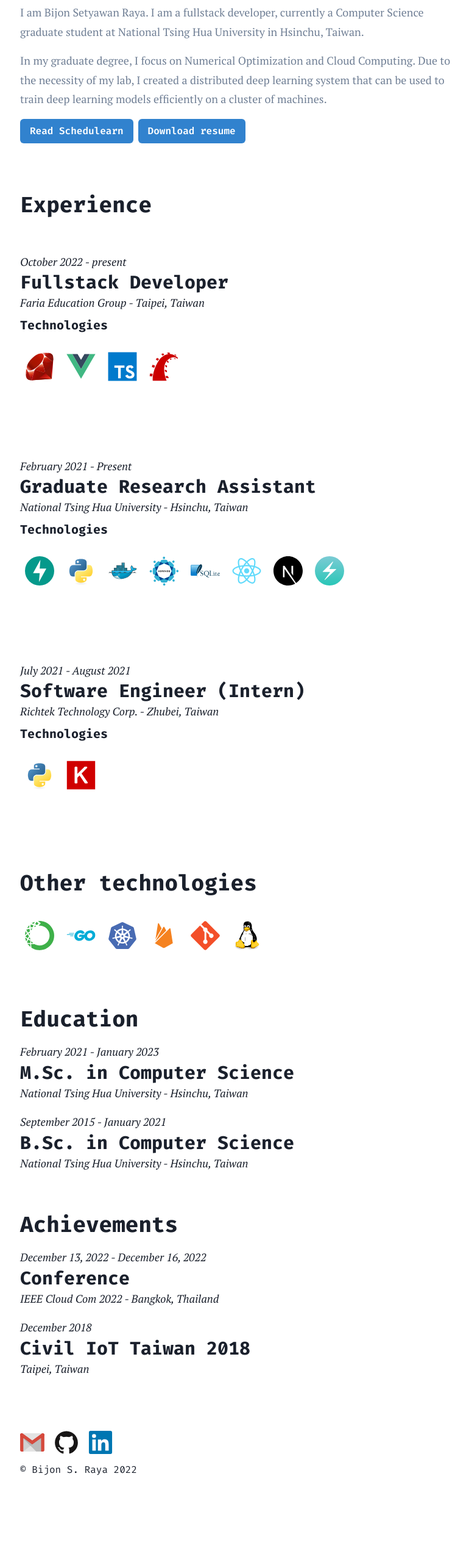
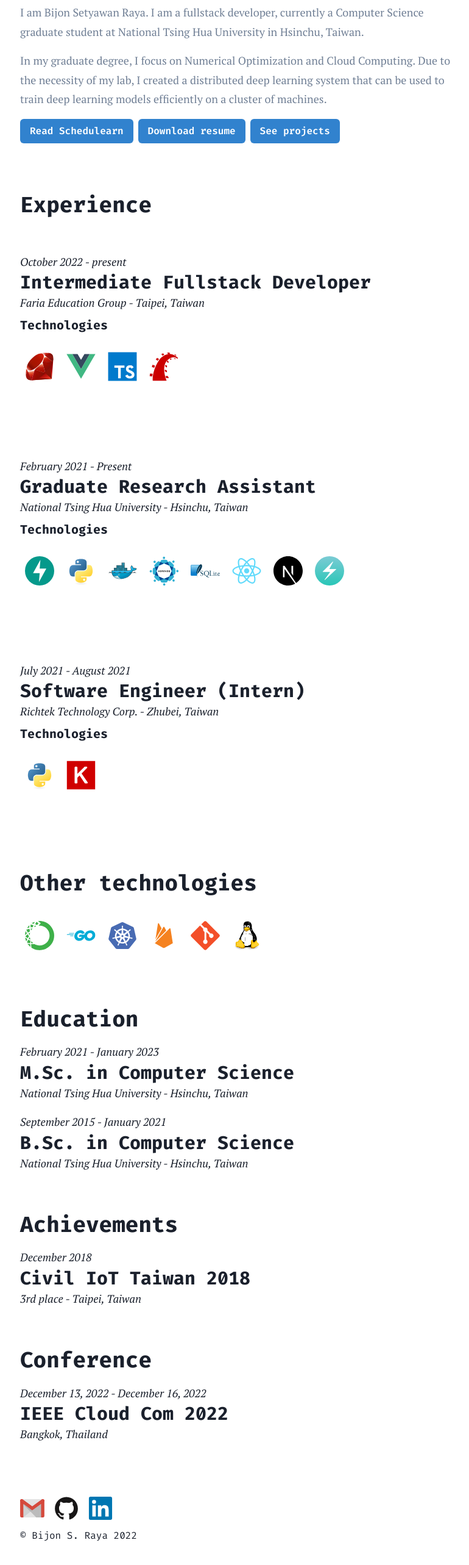
Before and after one commit to bsraya/bsraya, a Next.js app: page /about in a window 1280 px wide. Shown: the part 216-2782 px from the top of the page at 61% size, without its empty margins (239-1009 px from the left). Before the commit the page ends 2680 px from the top, so only its background shows below. Built offline with nearby package versions, Linux system fonts and the light colour scheme; a small style sheet from the web is missing.

Commit message:
fix: add conference to about page

```diff
--- a/components/About/Achievements.tsx
+++ b/components/About/Achievements.tsx
@@ -5,14 +5,9 @@ export default function Achievements(): JSX.Element {
     <Stack spacing="1rem" my="4rem">
       <Heading as="h2" size="xl">Achievements</Heading>
       <Box>
-          <Text fontStyle="italic">December 13, 2022 - December 16, 2022</Text>
-          <Heading as="h2" size="lg">Conference</Heading>
-          <Text fontStyle="italic">IEEE Cloud Com 2022 - Bangkok, Thailand</Text>
-      </Box>
-      <Box>
           <Text fontStyle="italic">December 2018</Text>
-          <Heading as="h2" size="lg">Civil IoT Taiwan 2018</Heading>
-          <Text fontStyle="italic">Taipei, Taiwan</Text>
+        <Heading as="h2" size="lg">Civil IoT Taiwan 2018</Heading>
+        <Text fontStyle="italic">3rd place - Taipei, Taiwan</Text>
       </Box>
     </Stack>
   )
--- /dev/null
+++ b/components/About/Conference.tsx
@@ -0,0 +1,14 @@
+import { Heading, Box, Text, Stack } from '@chakra-ui/react'
+
+export default function Conference(): JSX.Element {
+    return (
+        <Stack spacing="1rem" my="4rem">
+        <Heading as="h2" size="xl">Conference</Heading>
+        <Box>
+            <Text fontStyle="italic">December 13, 2022 - December 16, 2022</Text>
+            <Heading as="h2" size="lg">IEEE Cloud Com 2022</Heading>
+            <Text fontStyle="italic">Bangkok, Thailand</Text>
+        </Box>
+        </Stack>
+    )
+}
--- a/components/About/Experience.tsx
+++ b/components/About/Experience.tsx
@@ -26,7 +26,7 @@ export default function Experience(): JSX.Element {
             <Heading as="h2" size="xl">Experience</Heading>
             <Box my={10}>
                 <Text ml="auto" style={{ fontStyle: "italic" }}> October 2022 - present</Text>
-                <Heading as="h2" size="lg">Fullstack Developer</Heading>
+                <Heading as="h2" size="lg">Intermediate Fullstack Developer</Heading>
                 <Text mb={2} style={{ fontStyle: "italic" }}>
                     Faria Education Group - Taipei, Taiwan
                 </Text>
--- a/pages/about.tsx
+++ b/pages/about.tsx
@@ -6,6 +6,7 @@ import Experience from '../components/About/Experience'
 import Skillset from '../components/About/Skillset'
 import Education from '../components/About/Education'
 import Achievements from '../components/About/Achievements'
+import Conference from '../components/About/Conference'
 
 export default function About(): JSX.Element {
     const resumeLink = "https://drive.google.com/file/d/19T0UwJQ3l_v4mStC_3-2g5jRJxYTkZKK/view?usp=sharing"
@@ -48,6 +49,17 @@ export default function About(): JSX.Element {
                     >
                         Download resume
                     </Button>
+                    <NextLink
+                        href="/portfolio"
+                    >
+                        <Button
+                            width="fit-content"
+                            colorScheme="blue"
+                            fontFamily="Fira Code"
+                        >
+                            See projects
+                        </Button>
+                    </NextLink>
                 </HStack>
             </Stack>
 
@@ -55,6 +67,7 @@ export default function About(): JSX.Element {
             <Skillset />
             <Education />
             <Achievements />
+            <Conference />
         </Layout>
     )
 }
```
